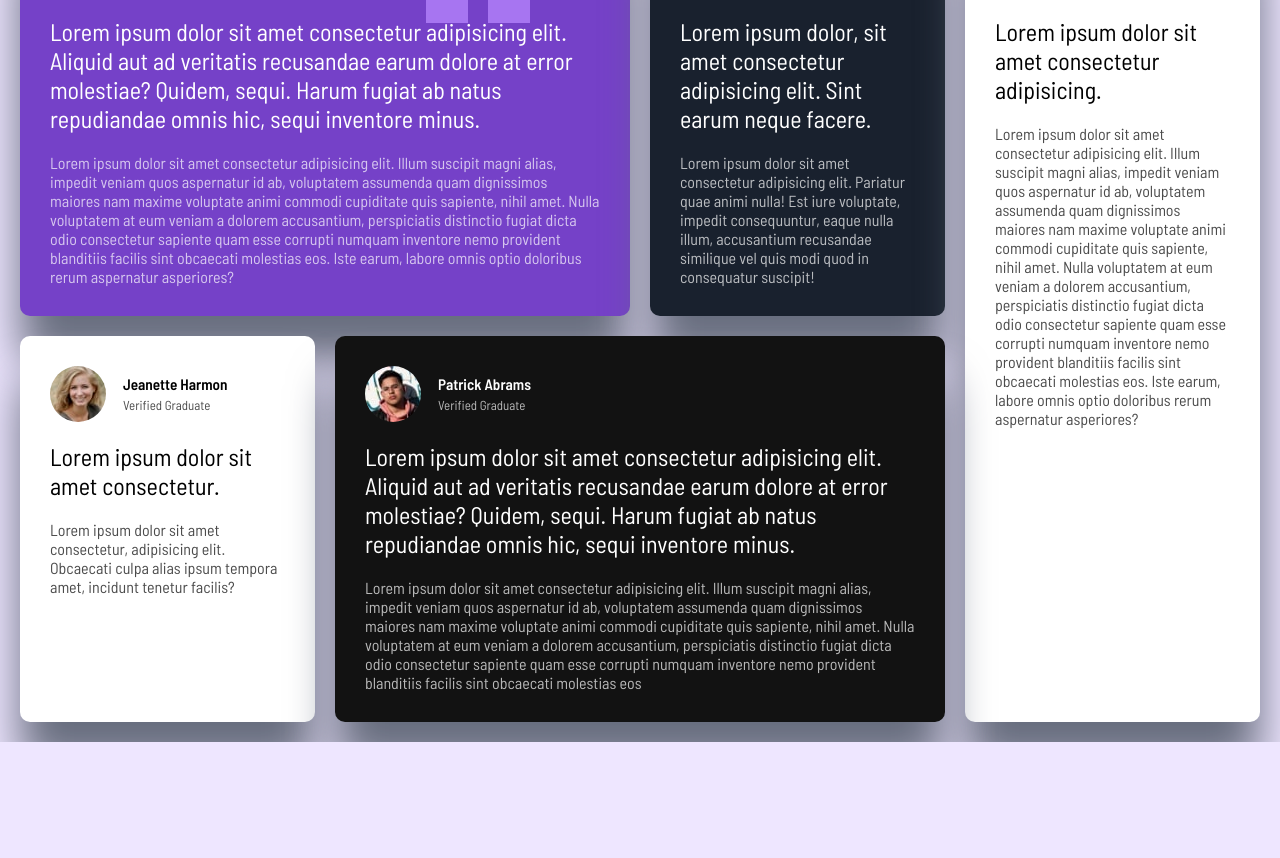
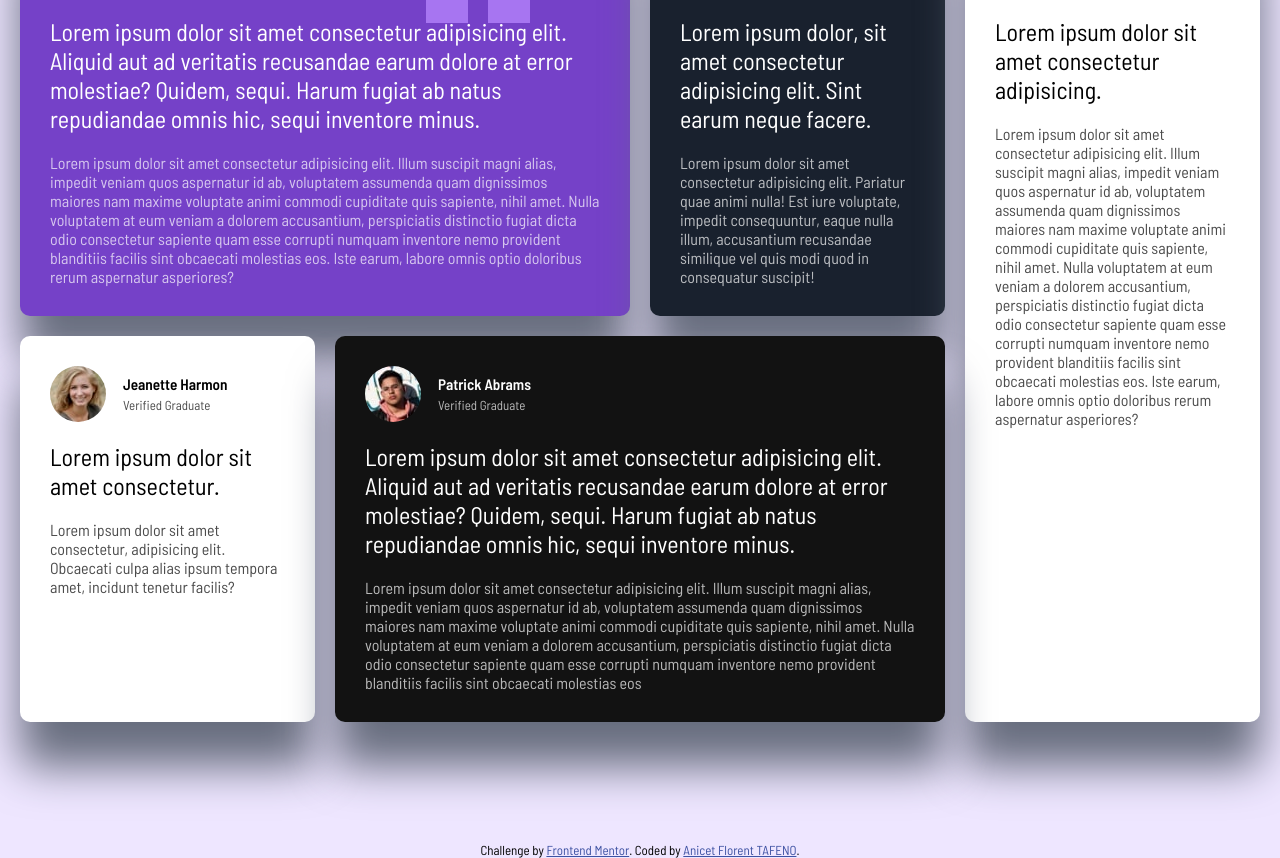
Before and after one commit to Tafeno/Testimonials-grid-section, a plain HTML site: page index.html in a window 1280 px wide. Shown: the part 209-1067 px from the top of the page. Before the commit the page ends 951 px from the top, so only its background shows below. Drawn offline with Linux system fonts and the light colour scheme.

Commit message:
Adding the author

```diff
--- a/index.html
+++ b/index.html
@@ -107,9 +107,9 @@
     </div>
   </div>
 
-  <!--<div class="attribution">
+  <div class="attribution">
     Challenge by <a href="https://www.frontendmentor.io?ref=challenge" target="_blank">Frontend Mentor</a>.
     Coded by <a href="#">Anicet Florent TAFENO</a>.
-  </div>-->
+  </div>
 </body>
 </html>
```
